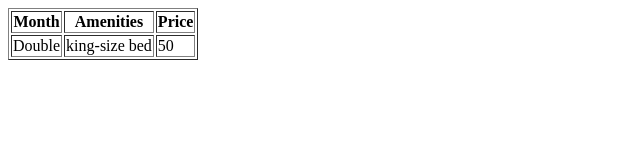
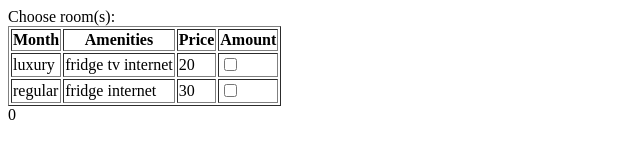
Before and after one commit to GA1/vanilla-js, a plain HTML site: page src/index.html in a window 1280 px wide. Shown: the whole page, without its empty margins (0-640 px from the left). Drawn offline with nearby package versions, Linux system fonts and the light colour scheme.

Commit message:
Update price when checking/unchecking rooms

```diff
--- a/src/bundle.js
+++ b/src/bundle.js
@@ -1,12 +1,50 @@
-[
+var rooms = [
   {
     "type": "luxury",
+    "amenities": ["fridge", "tv", "internet"],
     "price": 20,
-    "amenities": ["fridge", "tv, internet"]
   },
   {
     "type": "regular",
+    "amenities": ["fridge", "internet"],
     "price": 30,
-    "amenities": ["fridge", "internet"]
   }
 ]
+
+var sum = 0
+
+function addSubtractPrice(e) {
+  var target = e.target;
+  var price = target.value;
+  if (target.checked)
+    sum += Number(price)
+  else
+    sum -= Number(price)
+  updatePrice()
+}
+
+function updatePrice() {
+  $("#price").html(sum);
+}
+
+$(document).ready(function(){
+  $("#welcome-message").html("Choose room(s):");
+
+  function createHtmlRoomRow(r) {
+    var price = r['price'];
+    var amenities = r['amenities'].join(' ');
+    var type = r['type'];
+    var result =
+      "<tr> " +
+          "<td>" + type + "</td> " +
+          "<td>" + amenities + "</td>" +
+          "<td>" + price + "</td>" +
+          '<td><input value="' + price + '"type="checkbox" onclick="addSubtractPrice(event)"></td>' +
+      "</tr>";
+    return result
+  };
+
+  for (var i = 0; i < rooms.length; i++) {
+    $("#room-table").append(createHtmlRoomRow(rooms[i]));
+  }
+});
--- a/src/index.html
+++ b/src/index.html
@@ -7,17 +7,16 @@
     <title>Vanilla js playground</title>
 </head>
 <body>
-    <table border="1">
+    <div id='welcome-message'></div>
+    <table border="1" id="room-table">
         <tr>
             <th>Month</th>
             <th>Amenities</th>
             <th>Price</th>
-        </tr>
-        <tr>
-            <td>Double</td>
-            <td>king-size bed</td>
-            <td>50</td>
+            <th>Amount</th>
         </tr>
     </table>
+    <div id='price'>0</div>
+
 </body>
 </html>
```
